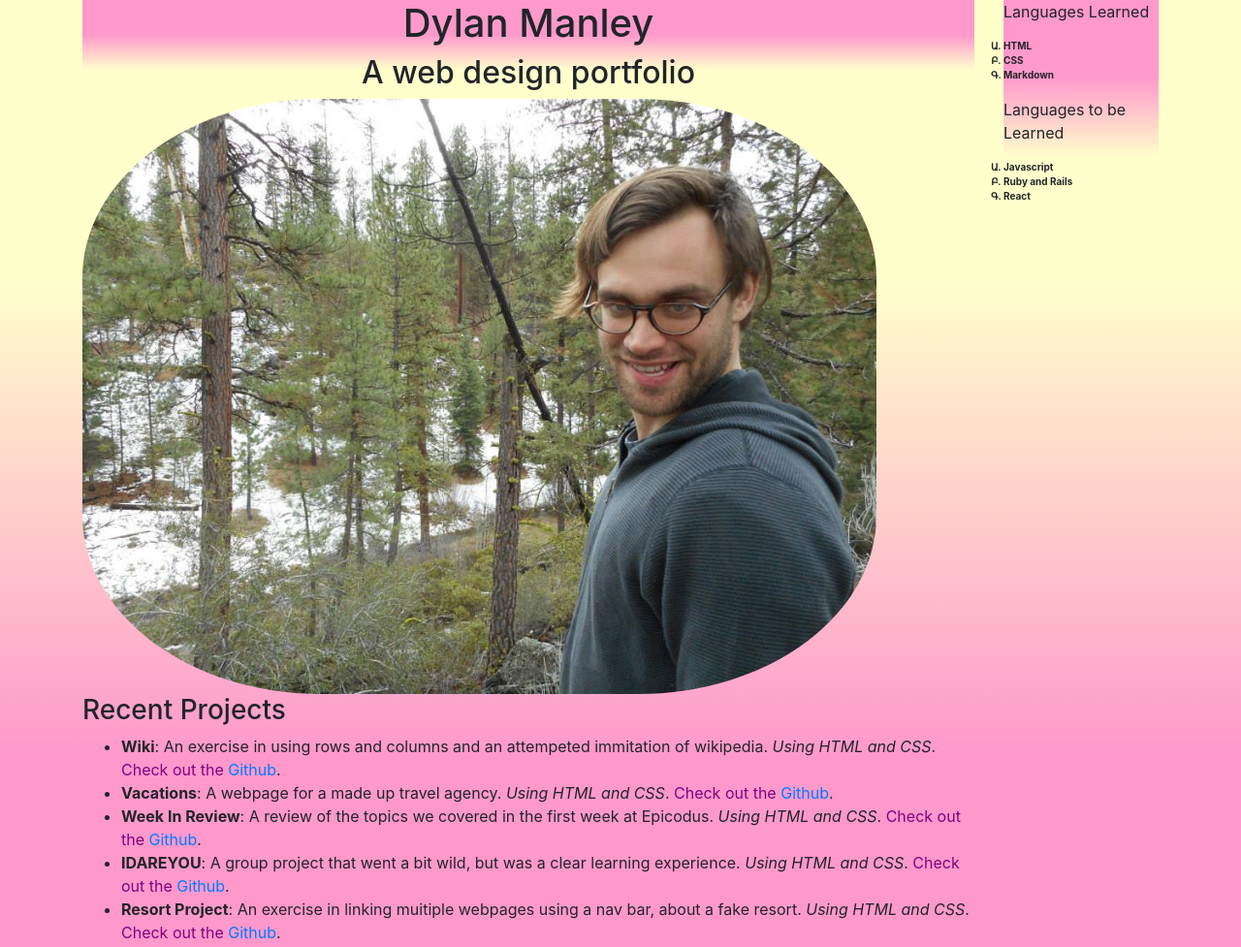
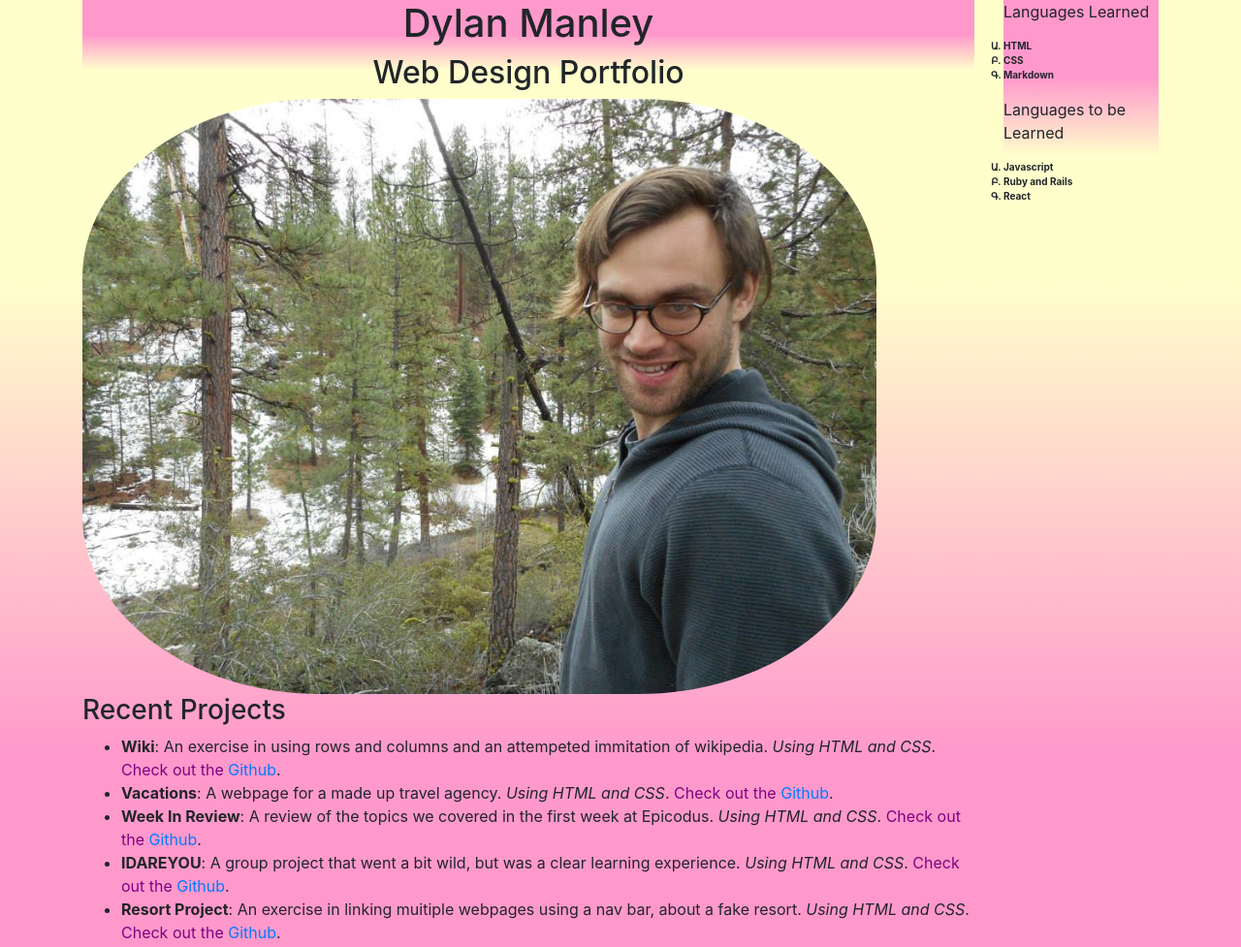
Before and after one commit to dylan12manley/portfolio, a plain HTML site: page index.html in a window 1280 px wide. Shown: the top 977 px of the page at 97% size. Drawn offline with Linux system fonts and the light colour scheme.

Commit message:
add gh pages to README, change H1 in html.

```diff
--- a/index.html
+++ b/index.html
@@ -11,7 +11,7 @@
         <div class="col-lg-10 col-md-10 col-sm-10 col-xs-8">
           <header role="banner">
             <h1>Dylan Manley</h1>
-            <h2>A web design portfolio</h2>
+            <h2>Web Design Portfolio</h2>
           </header>
           <div class="portrait">
             <img src="img/grinch.jpg" alt="Image of Dylan Manley">
```
Also changed, not shown: 1 other file.
